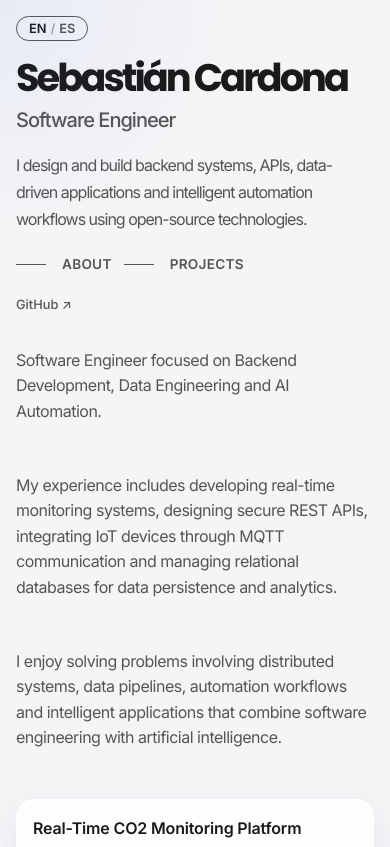
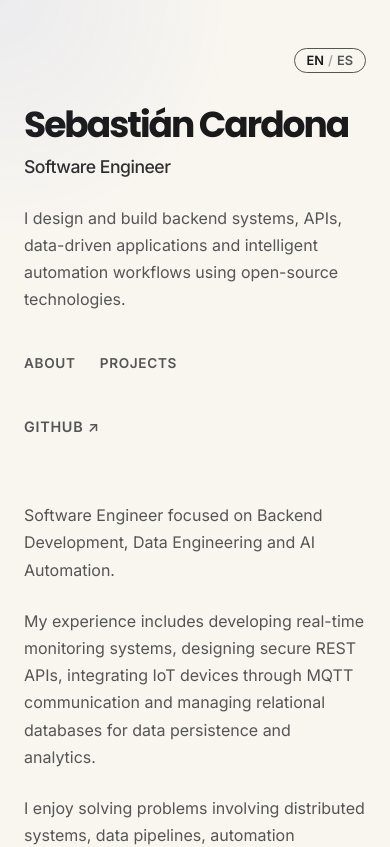
Before and after one commit to sebastiansaintt/sebastiancardona, a Vue app in the folder portfolio-clone/: page / in a window 390 px wide. Shown: the top 847 px of the page. Built offline with nearby package versions, Linux system fonts and the light colour scheme.

Commit message:
ajuste de espaciado | responsive

```diff
--- a/portfolio-clone/src/style.css
+++ b/portfolio-clone/src/style.css
@@ -1,5 +1,5 @@
 :root {
-  --bg-color: #f5f5f7;
+  --bg-color: #f9f6f0;
   --text-color: #1a1a1a;
   --text-light: #555555;
   --accent-color: #4169E1;
--- a/portfolio-clone/src/views/HomeView.vue
+++ b/portfolio-clone/src/views/HomeView.vue
@@ -67,75 +67,78 @@ const { t, tm } = useI18n()
 <style scoped>
 .page {
   min-height: 100vh;
-  padding: 2rem;
+  padding: 6rem 4rem;
   position: relative;
 }
 
 .top-right-bar {
   position: fixed;
-  top: 10px;
-  right: 1rem;
+  top: 1.5rem;
+  right: 2rem;
   z-index: 1000;
 }
 
 .layout {
   width: 100%;
-  max-width: 1200px;
+  max-width: 1280px;
   margin: 0 auto;
   display: flex;
-  gap: 6%;
+  justify-content: space-between;
+  gap: 8%;
   align-items: flex-start;
 }
 
 .sidebar {
-  width: 36%;
+  width: 42%;
   flex-shrink: 0;
   position: sticky;
-  top: 5rem;
+  top: 6rem;
 }
 
 .sidebar-inner {
   display: flex;
   flex-direction: column;
-  gap: 2rem;
+  gap: 2.5rem;
 }
 
 .name {
   font-family: 'Poppins', sans-serif;
-  font-size: 57px;
+  font-size: clamp(40px, 4.5vw, 60px);
   font-weight: 700;
   color: var(--text-color);
-  letter-spacing: -3px;
+  letter-spacing: -2px;
   line-height: 1.1;
-  margin-bottom: 0.3rem;
+  margin-bottom: 0.5rem;
+  white-space: nowrap;
 }
 
 .role {
-  font-size: 25px;
+  font-size: 1.25rem;
   font-weight: 500;
-  color: var(--text-light);
-  margin-bottom: 1rem;
-  letter-spacing: -1px;
+  color: var(--text-color);
+  margin-bottom: 1.5rem;
+  letter-spacing: -0.5px;
+  opacity: 0.9;
 }
 
 .bio {
-  font-size: 20px;
+  font-size: 1.1rem;
   line-height: 1.7;
   color: var(--text-light);
   max-width: 95%;
-  letter-spacing: -1px;
 }
 
 .nav {
   display: flex;
   flex-direction: column;
-  gap: 0.6rem;
+  gap: 1rem;
+  margin-top: 1rem;
 }
 
 .nav-link {
   font-size: 0.85rem;
   font-weight: 600;
-  letter-spacing: 0.02em;
+  letter-spacing: 0.1em;
   text-transform: uppercase;
   color: var(--text-light);
   text-decoration: none;
@@ -143,12 +146,13 @@ const { t, tm } = useI18n()
   display: flex;
   align-items: center;
   gap: 1rem;
+  width: max-content;
 }
 
 .nav-link::before {
   content: '';
   display: block;
-  width: 30px;
+  width: 35px;
   height: 1px;
   background-color: var(--text-light);
   transition: width 0.3s, background-color 0.3s;
@@ -156,63 +160,69 @@ const { t, tm } = useI18n()
 
 .nav-link:hover { color: var(--text-color); }
 .nav-link:hover::before {
-  width: 50px;
+  width: 60px;
   background-color: var(--text-color);
 }
 
 .social {
   display: flex;
-  flex-direction: column;
-  gap: 0.5rem;
+  gap: 1.5rem;
+  margin-top: 1rem;
 }
 
 .social-link {
-  font-size: 0.8rem;
-  font-weight: 500;
+  font-size: 0.9rem;
+  font-weight: 600;
+  letter-spacing: 0.05em;
+  text-transform: uppercase;
   color: var(--text-light);
   text-decoration: none;
   transition: color 200ms ease;
+  display: flex;
+  align-items: center;
 }
 .social-link:hover { color: var(--text-color); }
 
 .content {
-  width: 58%;
-  flex: 1;
+  width: 50%;
   display: flex;
   flex-direction: column;
-  gap: 5rem;
-  padding-top: 3rem;
+  gap: 8rem;
+  padding-top: 1rem;
 }
 
 .section {
   display: flex;
   flex-direction: column;
-  gap: 3rem;
+  gap: 1.5rem;
 }
 
 .body-text {
-  font-size: 20px;
-  line-height: 1.6;
+  font-size: 1.1rem;
+  line-height: 1.7;
   color: var(--text-light);
-  letter-spacing: -0.5px;
 }
 
 .cards {
   display: grid;
   grid-template-columns: repeat(auto-fit, minmax(280px, 1fr));
-  gap: 1.25rem;
+  gap: 2rem;
   width: 100%;
 }
 
 .footer {
   padding-bottom: 2rem;
-  font-size: 0.75rem;
+  font-size: 0.85rem;
   color: var(--text-light);
 }
 
 @media (max-width: 1024px) {
+  .page {
+    padding: 5rem 3rem;
+  }
   .layout {
-    gap: 3rem;
+    flex-direction: column;
+    gap: 4rem;
   }
   .sidebar {
     width: 100%;
@@ -221,56 +231,62 @@ const { t, tm } = useI18n()
   }
   .content {
     width: 100%;
-    padding-top: 2rem;
-    gap: 4rem;
+    padding-top: 0;
+    gap: 6rem;
+  }
+  .name {
+    white-space: normal;
   }
 }
 
 @media (max-width: 768px) {
   .page {
-    padding: 1.5rem 1rem;
-  }
-  .layout {
-    flex-direction: column;
-    gap: 2rem;
+    padding: 4rem 2rem;
   }
   .top-right-bar {
     position: static;
-    margin-bottom: 1rem;
+    margin-bottom: 2rem;
+    display: flex;
+    justify-content: flex-end;
   }
   .name {
-    font-size: 3rem;
+    font-size: clamp(2.5rem, 8vw, 3.5rem);
   }
   .role {
-    font-size: 1.5rem;
+    font-size: 1.15rem;
   }
   .bio,
   .body-text {
     font-size: 1rem;
   }
   .content {
-    padding-top: 0;
-    gap: 3rem;
+    gap: 5rem;
   }
   .nav {
     flex-direction: row;
     flex-wrap: wrap;
-    gap: 0.75rem;
+    gap: 1.5rem;
+  }
+  .nav-link::before {
+    display: none;
+  }
+  .nav-link {
+    letter-spacing: 0.05em;
   }
 }
 
 @media (max-width: 480px) {
   .page {
-    padding: 1rem;
+    padding: 3rem 1.5rem;
   }
   .name {
-    font-size: 2.4rem;
+    font-size: 2.25rem;
   }
   .role {
-    font-size: 1.25rem;
+    font-size: 1.1rem;
   }
   .sidebar-inner {
-    gap: 1.25rem;
+    gap: 1.5rem;
   }
   .cards {
     grid-template-columns: 1fr;
```
